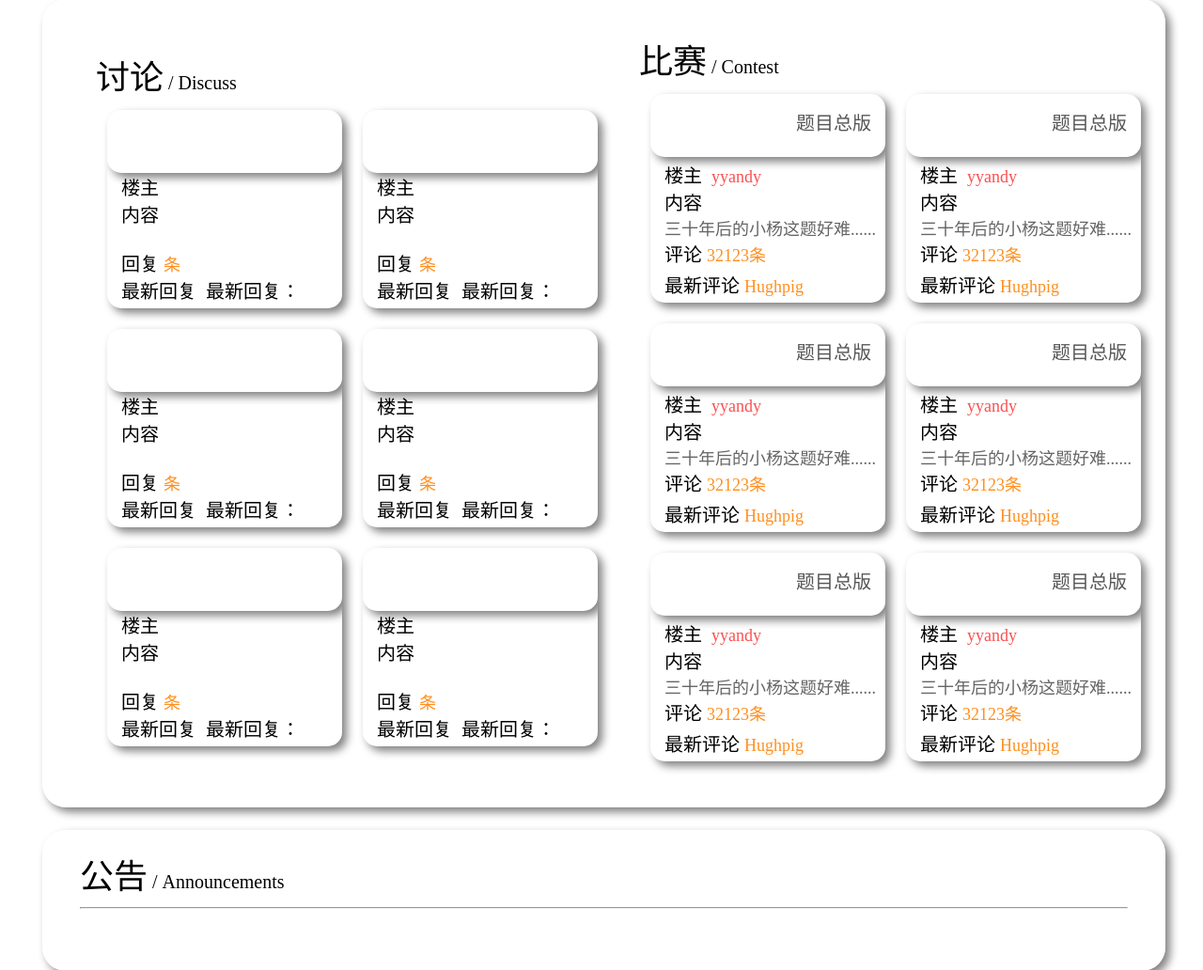
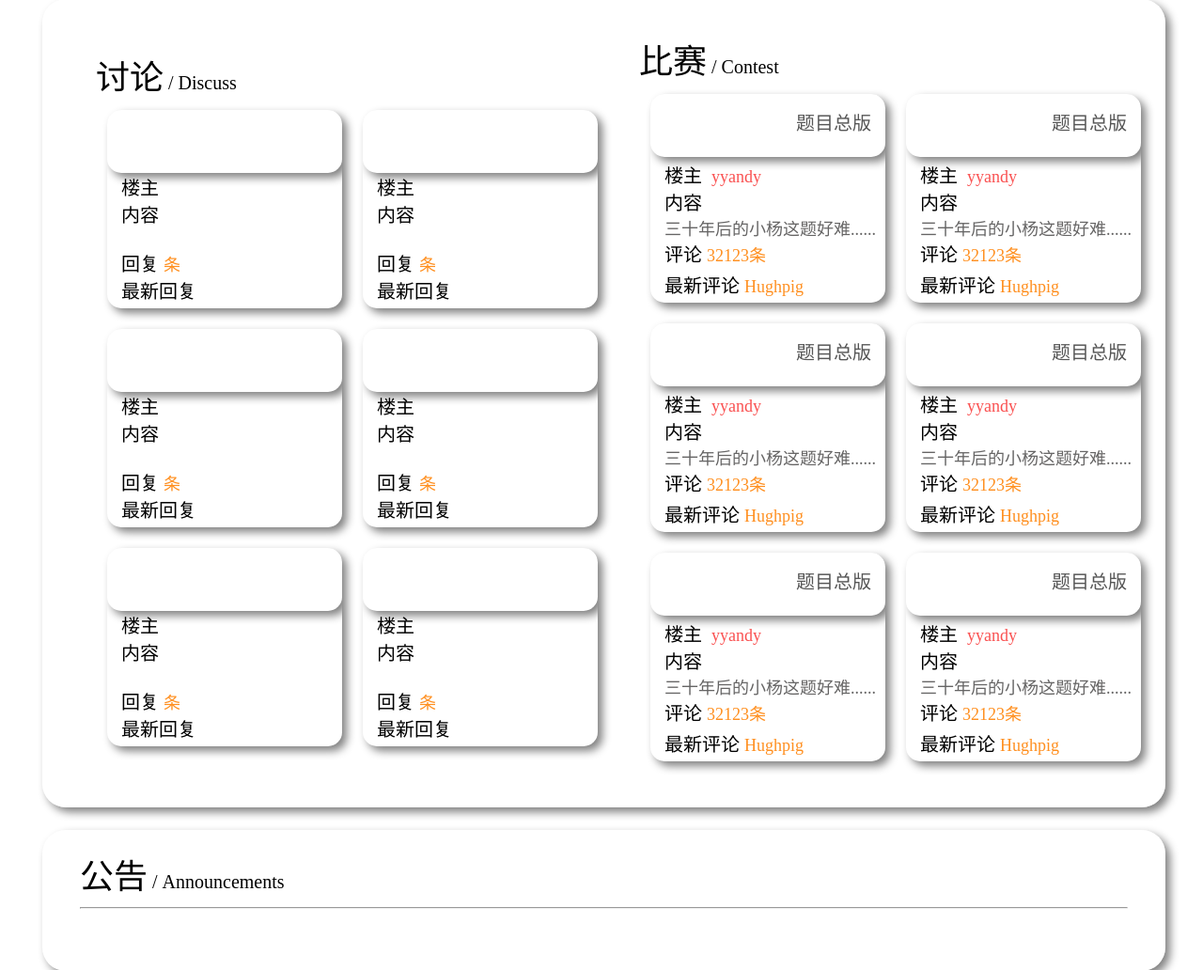
Before and after one commit to OIerCity/SegonOJ-Website, a Flask app: template templates/main/main.html in a window 1280 px wide. Shown: the part 392-1424 px from the top of the page at 94% size. Run offline with Flask 2, Linux system fonts and the light colour scheme; the template is opened without the code that fills it, so the values that code supplies are empty; some libraries are stand-ins or nearby versions; some web fonts are replaced.

Commit message:
Update main.html

```diff
--- a/templates/main/main.html
+++ b/templates/main/main.html
@@ -260,7 +260,6 @@
                                                             暂无回复
                                                             {% else %}
 
-                                                            最新回复：
                                                             <div class="user-info" style="font-size:10px;">
                                                                 <span
                                                                     class="sgoj-{{t_lastdiscuss.A.lastcommenter.color}}">
@@ -307,7 +306,6 @@
                                                             暂无回复
                                                             {% else %}
 
-                                                            最新回复：
                                                             <div class="user-info" style="font-size:10px;">
                                                                 <span
                                                                     class="sgoj-{{t_lastdiscuss.B.lastcommenter.color}}">
@@ -355,7 +353,6 @@
                                                             暂无回复
                                                             {% else %}
 
-                                                            最新回复：
                                                             <div class="user-info" style="font-size:10px;">
                                                                 <span
                                                                     class="sgoj-{{t_lastdiscuss.C.lastcommenter.color}}">
@@ -402,7 +399,6 @@
                                                             暂无回复
                                                             {% else %}
 
-                                                            最新回复：
                                                             <div class="user-info" style="font-size:10px;">
                                                                 <span
                                                                     class="sgoj-{{t_lastdiscuss.D.lastcommenter.color}}">
@@ -450,7 +446,6 @@
                                                             暂无回复
                                                             {% else %}
 
-                                                            最新回复：
                                                             <div class="user-info" style="font-size:10px;">
                                                                 <span
                                                                     class="sgoj-{{t_lastdiscuss.E.lastcommenter.color}}">
@@ -497,7 +492,6 @@
                                                             暂无回复
                                                             {% else %}
 
-                                                            最新回复：
                                                             <div class="user-info" style="font-size:10px;">
                                                                 <span
                                                                     class="sgoj-{{t_lastdiscuss.F.lastcommenter.color}}">
```
